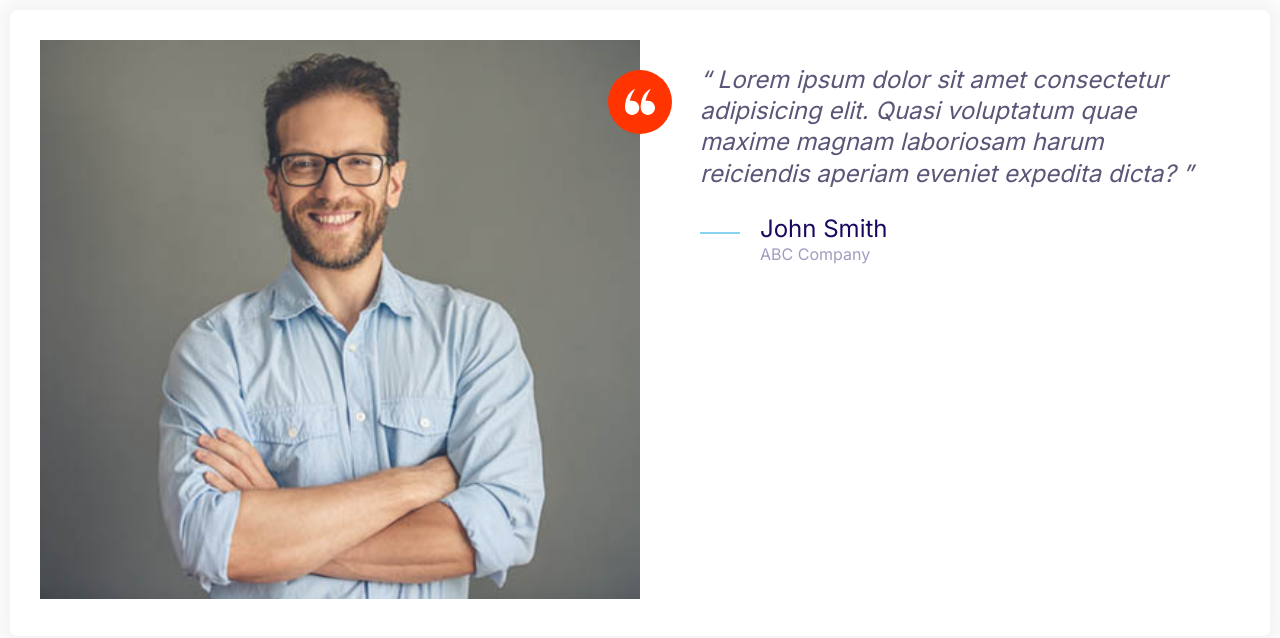
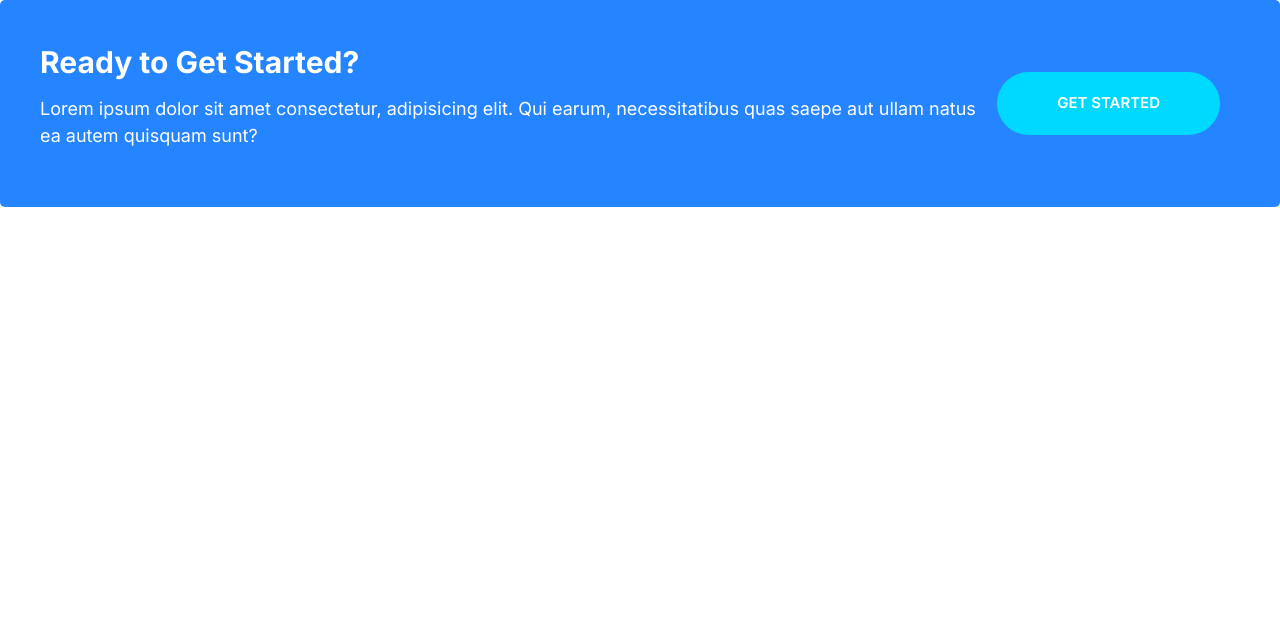
Before and after one commit to WesleySantos/moshifyProyect, a plain HTML site: page index.html in a window 1280 px wide. Drawn offline with Linux system fonts and the light colour scheme.

Commit message:
Build the callout component.

```diff
--- a/css/styles.css
+++ b/css/styles.css
@@ -209,6 +209,7 @@ a {
 
 .btn--block {
   width: 100%;
+  display: inline-block;
 }
 .btn--primary {
   background: var(--color-primary);
@@ -246,6 +247,11 @@ a {
 .btn--outline:hover {
   background: var(--color-headings);
   color: #fff;
+}
+
+.btn--stretched {
+  padding-left: 6rem;
+  padding-right: 6rem;
 }
 
 @media screen and (min-width: 1024px) {
@@ -498,3 +504,45 @@ a {
     margin-left: 6rem;
   }
 }
+
+/* Callouts */
+
+.callout {
+  padding: 4rem;
+  border-radius: 5px;
+}
+
+.callout--primary {
+  background: var(--color-primary);
+  color: #fff;
+}
+
+.callout__heading {
+  color: #fff;
+  margin-top: 0;
+  font-size: 3rem;
+}
+
+.callout .btn {
+  justify-self: center;
+  align-self: center;
+}
+
+.callout__content {
+  text-align: center;
+}
+
+@media screen and (min-width: 768px) {
+  .callout .grid {
+    grid-template-columns: 1fr auto;
+  }
+
+  .callout__content {
+    text-align: left;
+  }
+
+  .callout .btn {
+    justify-self: start;
+    margin: 0 2rem;
+  }
+}
--- a/index.html
+++ b/index.html
@@ -15,38 +15,16 @@
     <link rel="stylesheet" href="css/styles.css" />
   </head>
   <body>
-    <div class="card testimonial">
+    <div class="callout callout--primary">
       <div class="grid grid--cols-2">
-        <div class="testimonial__image">
-          <img src="images/testimonial.jpg" alt="A happy, smiling customer" />
-          <span class="icon-container icon-container--accent">
-            <svg class="icon icon--white icon--small">
-              <use xlink:href="images/sprite.svg#quotes"></use>
-            </svg>
-          </span>
+        <div class="callout__content">
+          <h2 class="callout__heading">Ready to Get Started?</h2>
+          <p>
+            Lorem ipsum dolor sit amet consectetur, adipisicing elit. Qui earum,
+            necessitatibus quas saepe aut ullam natus ea autem quisquam sunt?
+          </p>
         </div>
-        <div class="testimonial__quote">
-          <blockquote class="quote">
-            <p class="quote__text">
-              Lorem ipsum dolor sit amet consectetur adipisicing elit. Quasi
-              voluptatum quae maxime magnam laboriosam harum reiciendis aperiam
-              eveniet expedita dicta?
-            </p>
-            <footer>
-              <div class="media">
-                <div class="media__image quote__line">
-                  <svg class="icon icon--primary">
-                    <use xlink:href="images/sprite.svg#line"></use>
-                  </svg>
-                </div>
-                <div class="media__body">
-                  <h3 class="media__title quote__author">John Smith</h3>
-                  <p class="quote__organization">ABC Company</p>
-                </div>
-              </div>
-            </footer>
-          </blockquote>
-        </div>
+        <a href="#" class="btn btn--secondary btn--stretched">Get Started</a>
       </div>
     </div>
   </body>
```
Also changed, not shown: components/callouts.html (added, +12 -0 lines).
